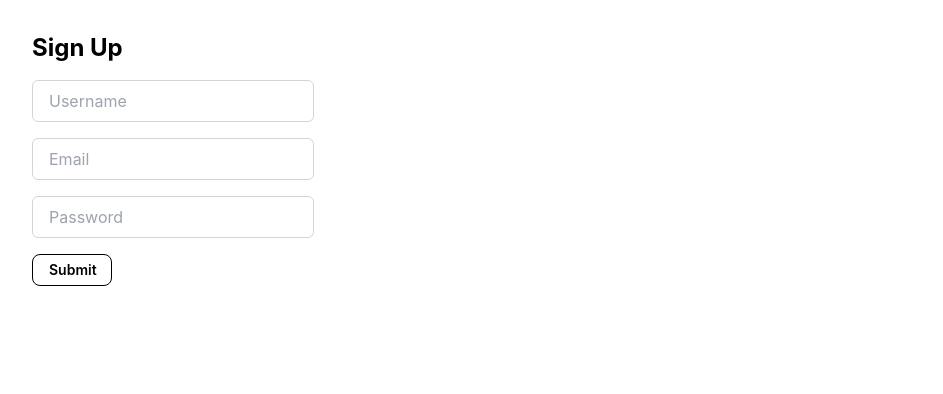
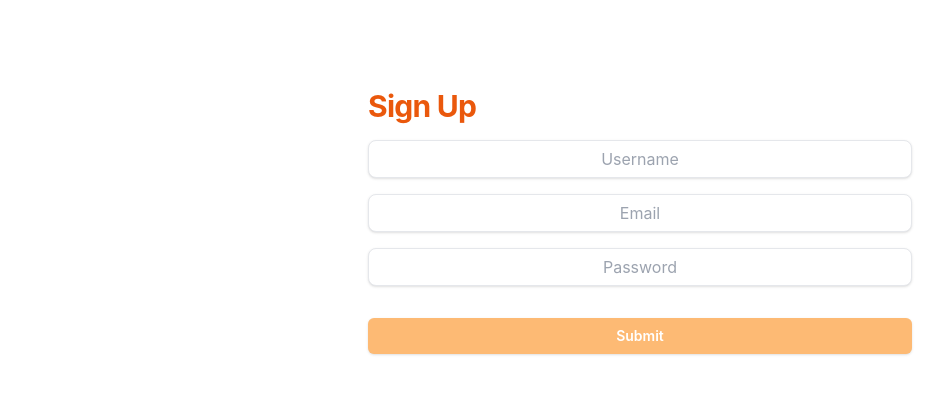
Before and after one commit to addauk/recipe-generator, a React (Create React App) app in the folder frontend/: page /signup in a window 1280 px wide. Shown: the top 394 px of the page, without its empty margins (0-943 px from the left). Built offline with nearby package versions, Linux system fonts and the light colour scheme.

Commit message:
styling of login, signup

```diff
--- a/frontend/public/index.html
+++ b/frontend/public/index.html
@@ -28,7 +28,7 @@
   </head>
   <body>
     <noscript>You need to enable JavaScript to run this app.</noscript>
-    <div id="root"></div>
+    <div id="root"`></div>
     <!--
       This HTML file is a template.
       If you open it directly in the browser, you will see an empty page.
--- a/frontend/src/components/app/App.css
+++ b/frontend/src/components/app/App.css
@@ -1,6 +1,10 @@
 @tailwind base;
 @tailwind components;
 @tailwind utilities;
+
+.backgroundImage {
+  background-body: url('../../../public/Images/vegetableBackground.jpg')
+}
 
 .App {
   text-align: center;
--- a/frontend/src/components/ingredient/Ingredient.js
+++ b/frontend/src/components/ingredient/Ingredient.js
@@ -87,7 +87,7 @@ const Ingredient = ({ navigate }) => {
     setCollapse(!collapse);
   };
   return (
-    <div class="bg-body-background">
+    <div>
       <div className="recipe-generator"></div>
       <div
         className="ingredient-header"
@@ -107,8 +107,8 @@ const Ingredient = ({ navigate }) => {
         }}
         class={
           collapse
-            ? "flex grid grid-flow-col grid-rows-5 gap-4 truncate pl-4"
-            : "flex grid grid-flow-col grid-rows-5 gap-4 pl-4"
+            ? "flex grid grid-flow-col grid-rows-5 gap-4 truncate pl-4 font-bold"
+            : "flex grid grid-flow-col grid-rows-5 gap-4 pl-4 font-bold"
         }
       >
         {IngredientList.map((item, index) => (
--- a/frontend/src/components/login/Login.js
+++ b/frontend/src/components/login/Login.js
@@ -56,11 +56,14 @@ const LogInForm = ({ navigate }) => {
 
   return (
     <form onSubmit={handleSubmit}>
-      <div className="log-in" class="p-8">
-        <div class="pb-4">
-          <label htmlFor="email"></label>
+      <div className="w-full max-w-md mx-auto p-8">
+        <div className="eatgpt-1" class="pb-4">
+          <label
+            className="block text-gray-700 font-bold eatgpt-1"
+            htmlFor="email"
+          ></label>
           <input
-            class="border border-gray-300 rounded-md px-4 py-2 w-75"
+            className="shadow appearance-none border rounded-lg w-full text-center py-2 px-3 text-gray-700 leading-tight focus:outline-none focus:shadow-outline"
             id="email"
             type="text"
             placeholder="Email"
@@ -68,10 +71,10 @@ const LogInForm = ({ navigate }) => {
             onChange={handleEmailChange}
           />
         </div>
-        <div class="pb-4">
+        <div className="eatgpt-2 pb-4">
           <label htmlFor="password"></label>
           <input
-            class="border border-gray-300 rounded-md px-4 py-2 w-75"
+            class="shadow appearance-none border text-center rounded-lg w-full py-2 px-3 text-gray-700 leading-tight focus:outline-none focus:shadow-outline"
             id="password"
             type="password"
             placeholder="Password"
@@ -79,18 +82,18 @@ const LogInForm = ({ navigate }) => {
             onChange={handlePasswordChange}
           />
         </div>
-        <div class="pt-4">
+        <div className="flex justify-center pt-4">
           <input
-            class="inline-flex rounded-lg justify-center px-4 py-1 w-20 h-8 border border-black font-semibold text-sm mb-8"
+            class="w-full rounded-md w-1/2 bg-orange-300 py-2 px-3 text-sm font-semibold text-white shadow hover:bg-yellow-600 focus-visible:outline focus-visible:outline-2 focus-visible:outline-offset-2 focus-visible:outline-amber-400 eatgpt-2"
             role="submit-button"
             id="submit"
             type="submit"
             value="Log In"
           />
         </div>
-        <div>
+        <div className="flex justify-center pt-4">
           <input
-            class="inline-flex rounded-lg justify-center px-4 py-1 w-20 h-8 border border-black font-semibold text-sm mb-8"
+            class="w-full rounded-md w-1/2 bg-orange-300 py-2 px-3 text-sm font-semibold text-white shadow hover:bg-yellow-600 focus-visible:outline focus-visible:outline-2 focus-visible:outline-offset-2 focus-visible:outline-amber-400 eatgpt-2"
             role="signup-button"
             id="signup"
             type="button"
--- a/frontend/src/components/signup/SignUpForm.js
+++ b/frontend/src/components/signup/SignUpForm.js
@@ -61,17 +61,19 @@ const SignUpForm = ({ navigate }) => {
   };
 
   return (
-    <div class="p-8">
-      <div>
-        <div class="pb-4">
-          <h2 class="text-2xl font-bold">Sign Up</h2>
+    <div className="bg-cover bg-no-repeat min-h-screen bg-body-background2 p-8">
+      <div className="w-1/2 mx-auto p-8 rounded-lg">
+        <div className="flex min-h-full pb-4">
+          <h2 class="mt-6 text-center text-3xl font-bold tracking-tight text-orange-600">
+            Sign Up
+          </h2>
         </div>
         <div>
           <form onSubmit={handleSubmit}>
             <div>
               <div class="pb-4">
                 <input
-                  class="border border-gray-300 rounded-md px-4 py-2 w-75"
+                  className="shadow appearance-none border rounded-lg w-full text-center py-2 px-3 text-gray-700 leading-tight focus:outline-none focus:shadow-outline"
                   placeholder="Username"
                   id="userName"
                   type="text"
@@ -81,7 +83,7 @@ const SignUpForm = ({ navigate }) => {
               </div>
               <div class="pb-4">
                 <input
-                  class="border border-gray-300 rounded-md px-4 py-2 w-75"
+                  className="shadow appearance-none border rounded-lg w-full text-center py-2 px-3 text-gray-700 leading-tight focus:outline-none focus:shadow-outline"
                   placeholder="Email"
                   id="email"
                   type="text"
@@ -92,7 +94,7 @@ const SignUpForm = ({ navigate }) => {
             </div>
             <div class="pb-4">
               <input
-                class="border border-gray-300 rounded-md px-4 py-2 w-75"
+                className="shadow appearance-none border rounded-lg w-full text-center py-2 px-3 text-gray-700 leading-tight focus:outline-none focus:shadow-outline"
                 placeholder="Password"
                 id="password"
                 type="password"
@@ -100,9 +102,9 @@ const SignUpForm = ({ navigate }) => {
                 onChange={handlePasswordChange}
               />
             </div>
-            <div>
+            <div className="flex justify-center pt-4">
               <input
-                class="inline-flex rounded-lg justify-center px-4 py-1 w-20 h-8 border border-black font-semibold text-sm mb-8"
+                class="w-full rounded-md w-1/2 bg-orange-300 py-2 px-3 text-sm font-semibold text-white shadow hover:bg-yellow-600 focus-visible:outline focus-visible:outline-2 focus-visible:outline-offset-2 focus-visible:outline-amber-400 eatgpt-2"
                 id="submit"
                 type="submit"
                 value="Submit"
--- a/frontend/tailwind.config.js
+++ b/frontend/tailwind.config.js
@@ -2,11 +2,12 @@
 module.exports = {
   content: ["./src/**/**/*.{js,jsx,ts,tsx}"],
   theme: {
-    extend: {
-      backgroundImage: {
-        "body-background": "url('../backgroundImage2.png)",
-      },
-    },
+    extend: {},
   },
   plugins: [],
 };
+
+//       backgroundImage: {
+// "background-body":
+// "url('../../../public/Images/vegetableBackground.jpg')",
+// },
```
Also changed, not shown: frontend/public/Images/vegetableBackground.jpg (added).
